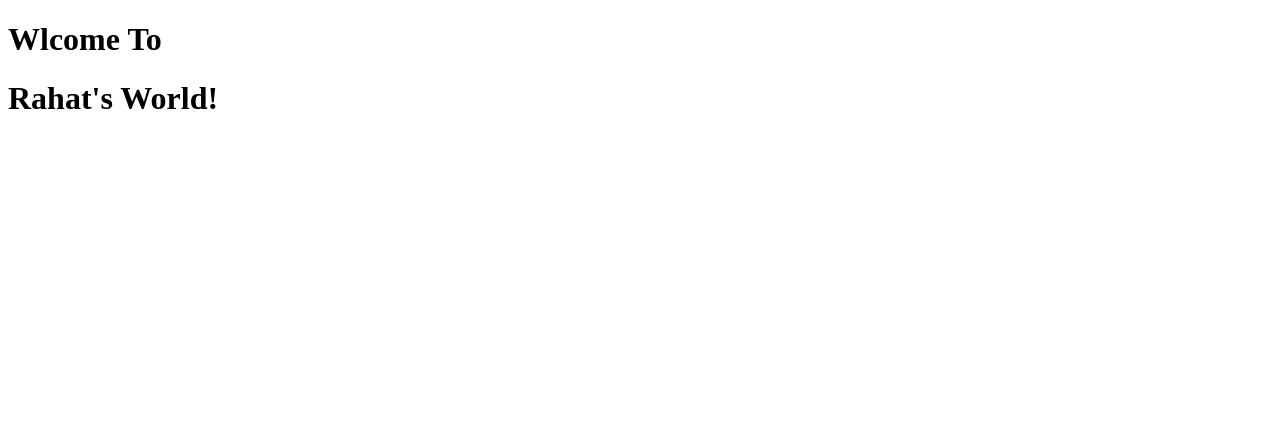
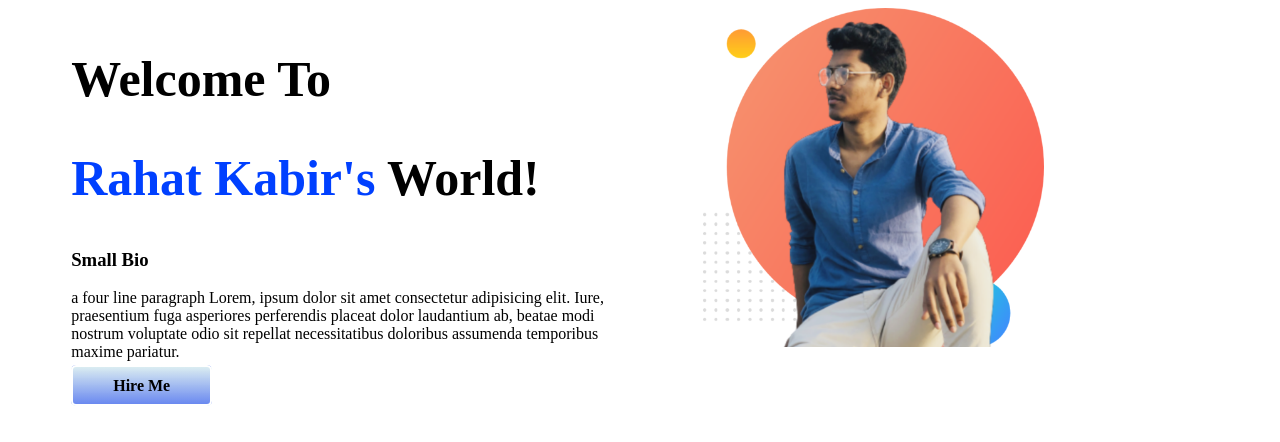
Before and after one commit to rahatkabir007/my-portfolio, a plain HTML site: page index.html in a window 1280 px wide. Drawn offline with Linux system fonts and the light colour scheme; a web font is replaced by a local one.

Commit message:
image-added

```diff
--- a/CSS/style.css
+++ b/CSS/style.css
@@ -0,0 +1,29 @@
+body{
+    font-family: 'Bona Nova', serif;
+}
+h1{
+    font-size: 50px;
+
+}
+#name1{
+    color:  #0040ff;
+}
+section{
+    display: flex;
+}
+.half-area{
+    width: 50%;
+    padding-left: 5%;
+}
+.half-area img{
+    width: 60%;
+}
+.link-button{
+    text-decoration: none;
+   background-image: linear-gradient(rgba(202, 228, 235, 0.692),rgb(106, 137, 240) );
+    padding: 10px 40px;
+    color: black;
+    font-weight: 700;
+    border: 2px solid white;
+    border-radius: 5px;
+}
--- a/index.html
+++ b/index.html
@@ -1,15 +1,32 @@
 <!DOCTYPE html>
 <html lang="en">
+
 <head>
     <meta charset="UTF-8">
     <meta http-equiv="X-UA-Compatible" content="IE=edge">
     <meta name="viewport" content="width=device-width, initial-scale=1.0">
     <title>Rahat's Portfolio</title>
+    <link rel="preconnect" href="https://fonts.googleapis.com">
+    <link rel="preconnect" href="https://fonts.gstatic.com" crossorigin>
+    <link href="https://fonts.googleapis.com/css2?family=Bona+Nova:ital@0;1&display=swap" rel="stylesheet">
     <link rel="stylesheet" href="CSS/style.css">
 
 </head>
+
 <body>
-    <h1>Wlcome To</h1>
-    <h1>Rahat's World!</h1>
+    <section class="top-banner">
+        <div class="half-area">
+            <h1>Welcome To</h1>
+            <h1> <span id="name1">Rahat Kabir's</span> World!</h1>
+            <h3>Small Bio</h3>
+            <p>a four line paragraph Lorem, ipsum dolor sit amet consectetur adipisicing elit. Iure, praesentium fuga
+                asperiores perferendis placeat dolor laudantium ab, beatae modi nostrum voluptate odio sit repellat
+                necessitatibus doloribus assumenda temporibus maxime pariatur.</p>
+            <a class="link-button" target="_blank" href="www.facebook.com/rahatkabir007"> Hire Me</a>
+        </div>
+        <div class="half-area"> <img src="images/mypic.png" alt="mypic"></div>
+    </section>
+
 </body>
+
 </html>
```
Also changed, not shown: Images/mypic.png (added), Images/mypic2.png (added), Images/top-banner.png (added).
